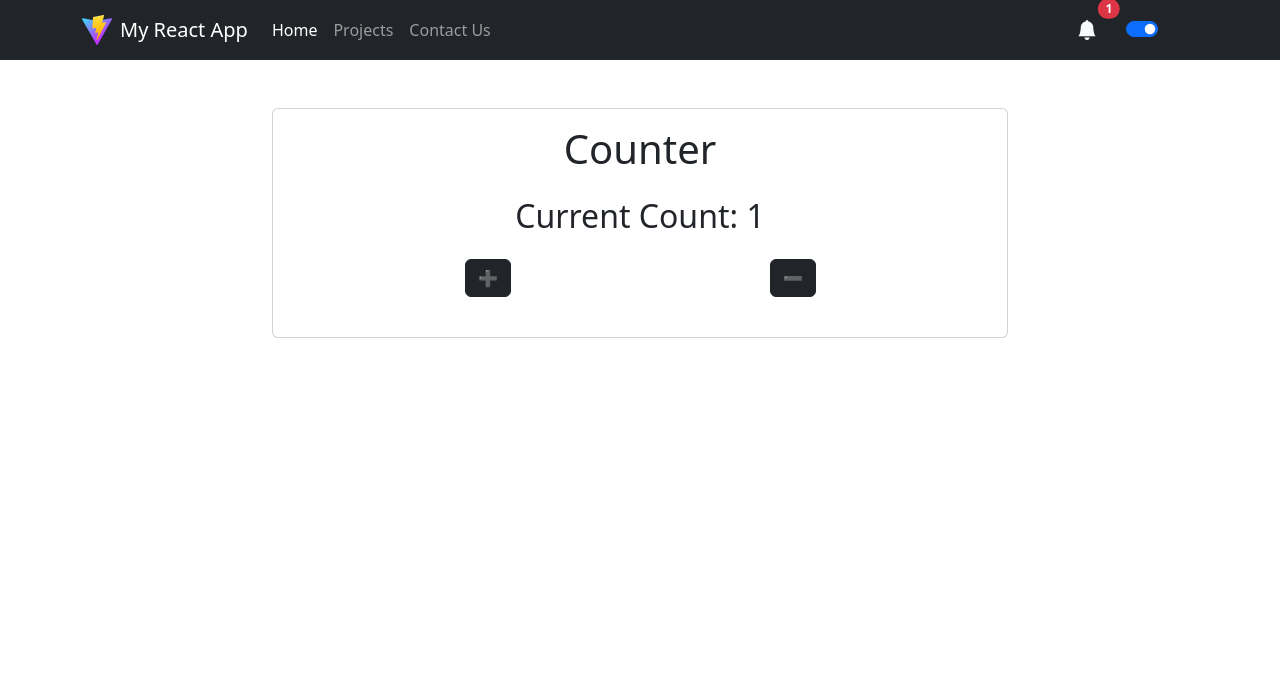
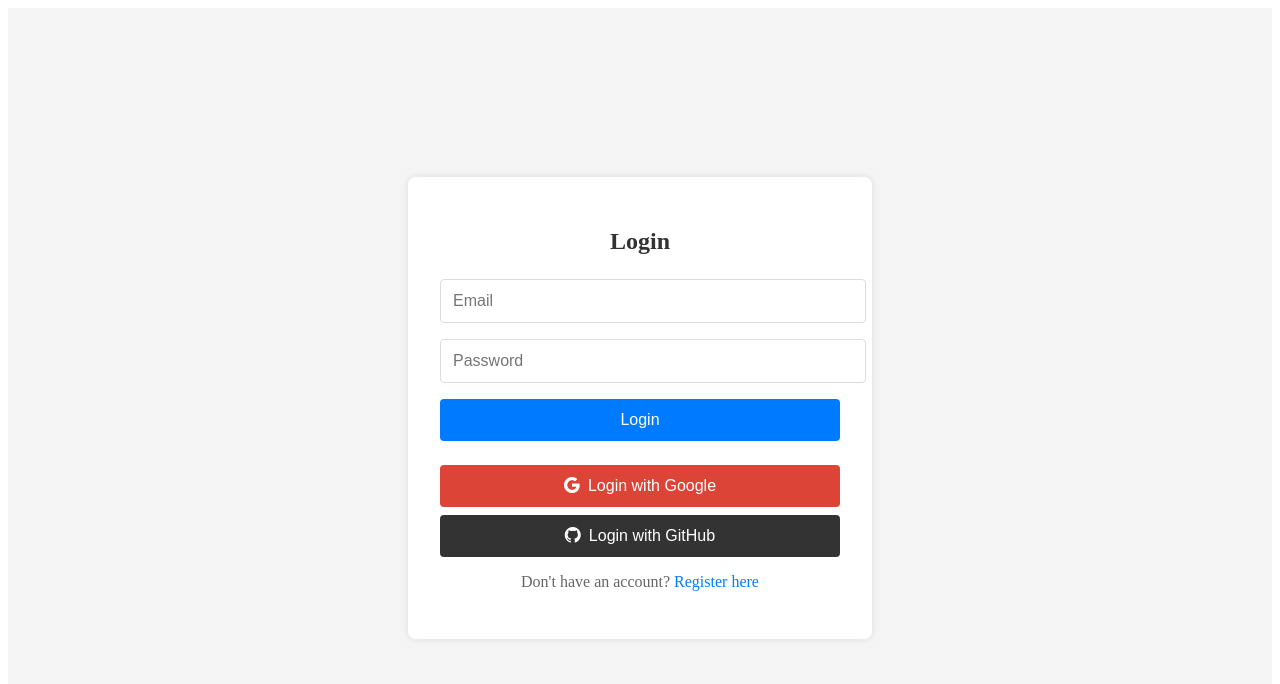
Before and after one commit to Abdul07in/my-react-app, a React (Vite) app: page /login in a window 1280 px wide. Shown: the top 684 px of the page. Built offline with nearby package versions, Linux system fonts and the light colour scheme.

Commit message:
Update store configuration and add auth routes

```diff
--- a/package.json
+++ b/package.json
@@ -19,7 +19,10 @@
     "gh-pages": "^6.3.0",
     "react": "^19.1.0",
     "react-dom": "^19.1.0",
-    "react-redux": "^9.2.0"
+    "react-redux": "^9.2.0",
+    "react-router-dom": "^6.15.0",
+    "@react-oauth/google": "^1.1.0",
+    "@auth/core": "^0.18.0"
   },
   "devDependencies": {
     "@eslint/js": "^9.30.1",
--- a/src/App.tsx
+++ b/src/App.tsx
@@ -1,13 +1,20 @@
-import 'bootstrap/dist/css/bootstrap.min.css';
-import Navbar from './components/layout/Navbar';
+import { BrowserRouter as Router, Routes, Route } from 'react-router-dom';
+import MainLayout from './components/layout/MainLayout';
 import HomePage from './pages/HomePage';
+import LoginPage from './pages/auth/LoginPage';
+import RegisterPage from './pages/auth/RegisterPage';
 
 function App() {
   return (
-    <>
-      <Navbar />
-      <HomePage />
-    </>
+    <Router>
+      <Routes>
+        <Route path="/login" element={<LoginPage />} />
+        <Route path="/register" element={<RegisterPage />} />
+        <Route path="/" element={<MainLayout />}>
+          <Route index element={<HomePage />} />
+        </Route>
+      </Routes>
+    </Router>
   );
 }
 
--- a/src/redux/store.ts
+++ b/src/redux/store.ts
@@ -1,10 +1,14 @@
 import { configureStore } from '@reduxjs/toolkit';
-import counterSlice from './slices/counter';
+import counterReducer from './slices/counter';
+import userInformationReducer from './slices/userinformation';
+import authReducer from './slices/auth';
 
 export const store = configureStore({
   reducer: {
-    counter: counterSlice,
-  },
+    counter: counterReducer,
+    userInformation: userInformationReducer,
+    auth: authReducer
+  }
 });
 
 export type RootState = ReturnType<typeof store.getState>;
```
